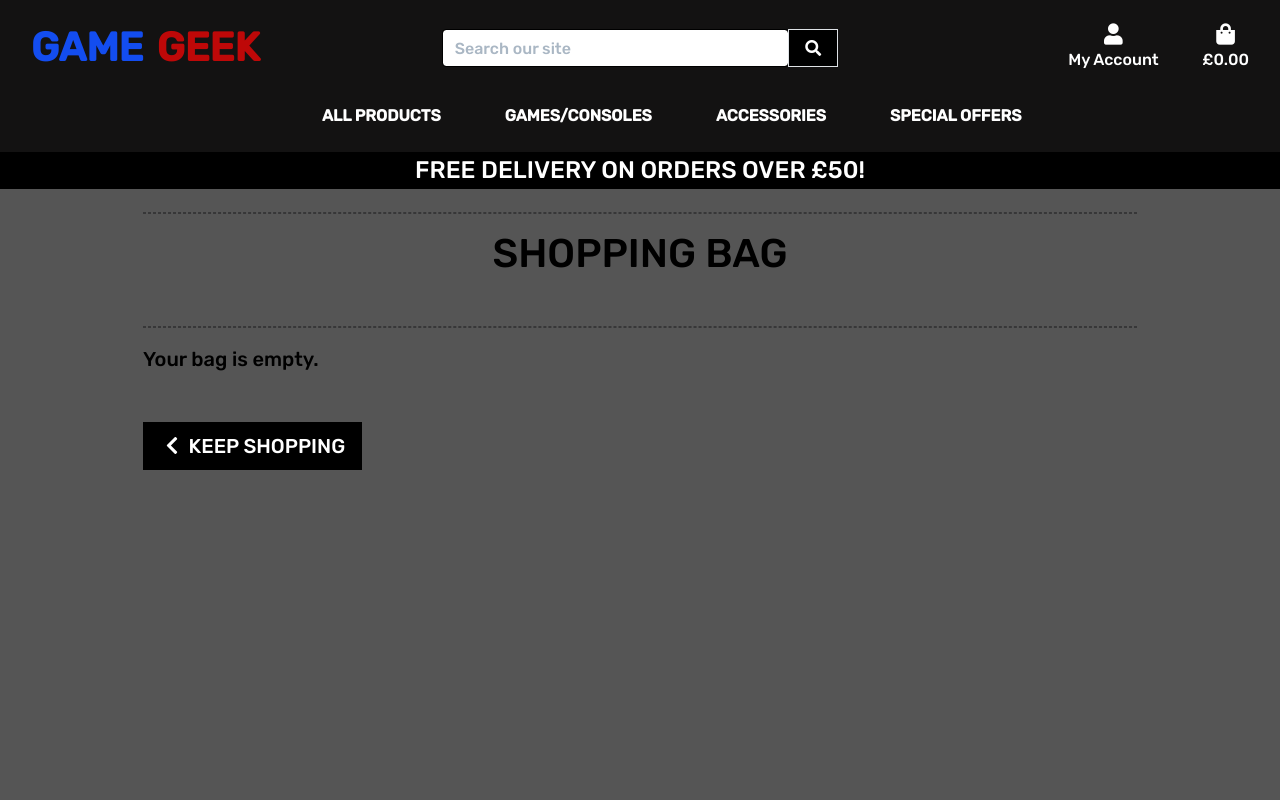
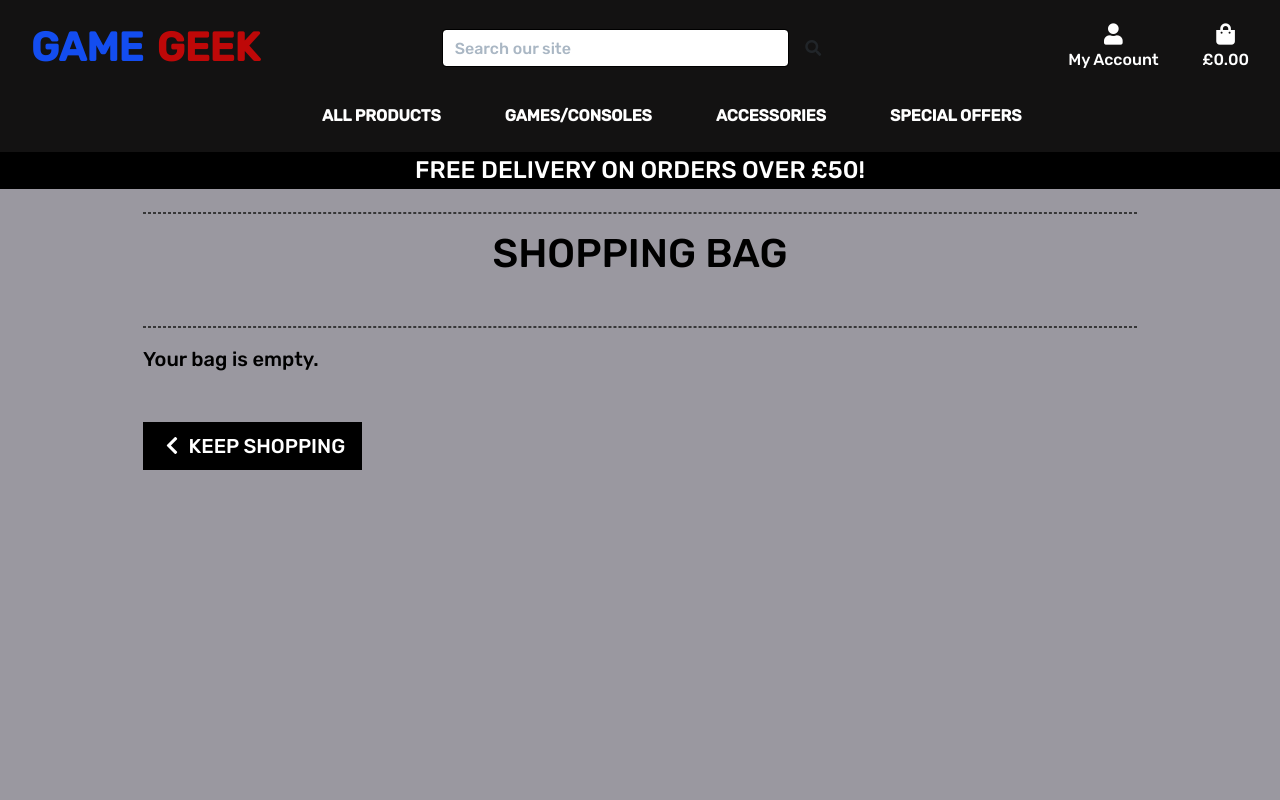
Before and after one commit to Harbs1999/game_geek, a Django app: page /bag/ in a window 1280 px wide. Run offline with Django 3.2, Linux system fonts and the light colour scheme; some libraries are stand-ins or nearby versions.

Commit message:
css background colour and search button

```diff
--- a/static/css/base.css
+++ b/static/css/base.css
@@ -13,6 +13,16 @@ body {
 hr {
     border: dashed 1px rgb(55, 55, 56);
     margin-top: 3rem;
+}
+
+.overlay {
+    height: 100%;
+    width: 100%;
+    top: 0;
+    left: 0;
+    position: fixed;
+    background: #9a98a0;
+    z-index: -1;
 }
 
 #topnav,
@@ -102,15 +112,7 @@ a.category-badge > span.badge:hover {
     color: #000 !important;
 }
 
-.overlay {
-    height: 100%;
-    width: 100%;
-    top: 0;
-    left: 0;
-    position: fixed;
-    background: #555;
-    z-index: -1;
-}
+
 
 .btt-button {
     height: 80px;
--- a/templates/base.html
+++ b/templates/base.html
@@ -50,9 +50,9 @@
               <!-- Pasted from source code of Boutique Ado mini project - Code Institute -->
               <form method="GET" action="{% url 'products' %}">
                   <div class="input-group w-100">
-                      <input class="form-control border border-black rounded-0" type="text" name="q" placeholder="Search our site">
+                      <input class="form-control border border-black" type="text" name="q" placeholder="Search our site">
                       <div class="input-group-append">
-                          <button class="form-control btn btn-black border rounded-0" type="submit">
+                          <button class="form-control btn" type="submit">
                               <span class="icon">
                                   <i class="fas fa-search"></i>
                               </span>
```
Also changed, not shown: media/565bju14gx961.jpg (deleted).
